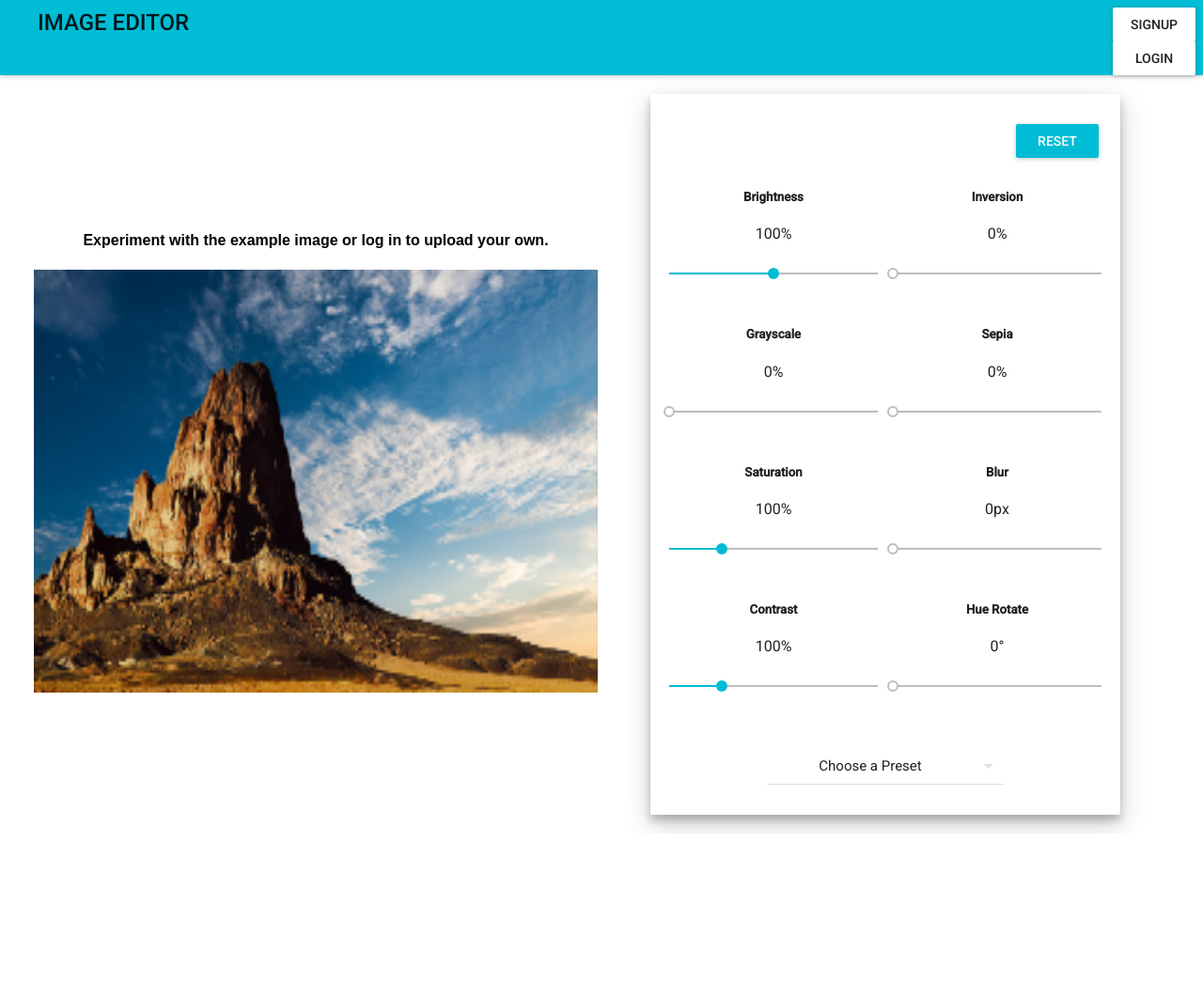
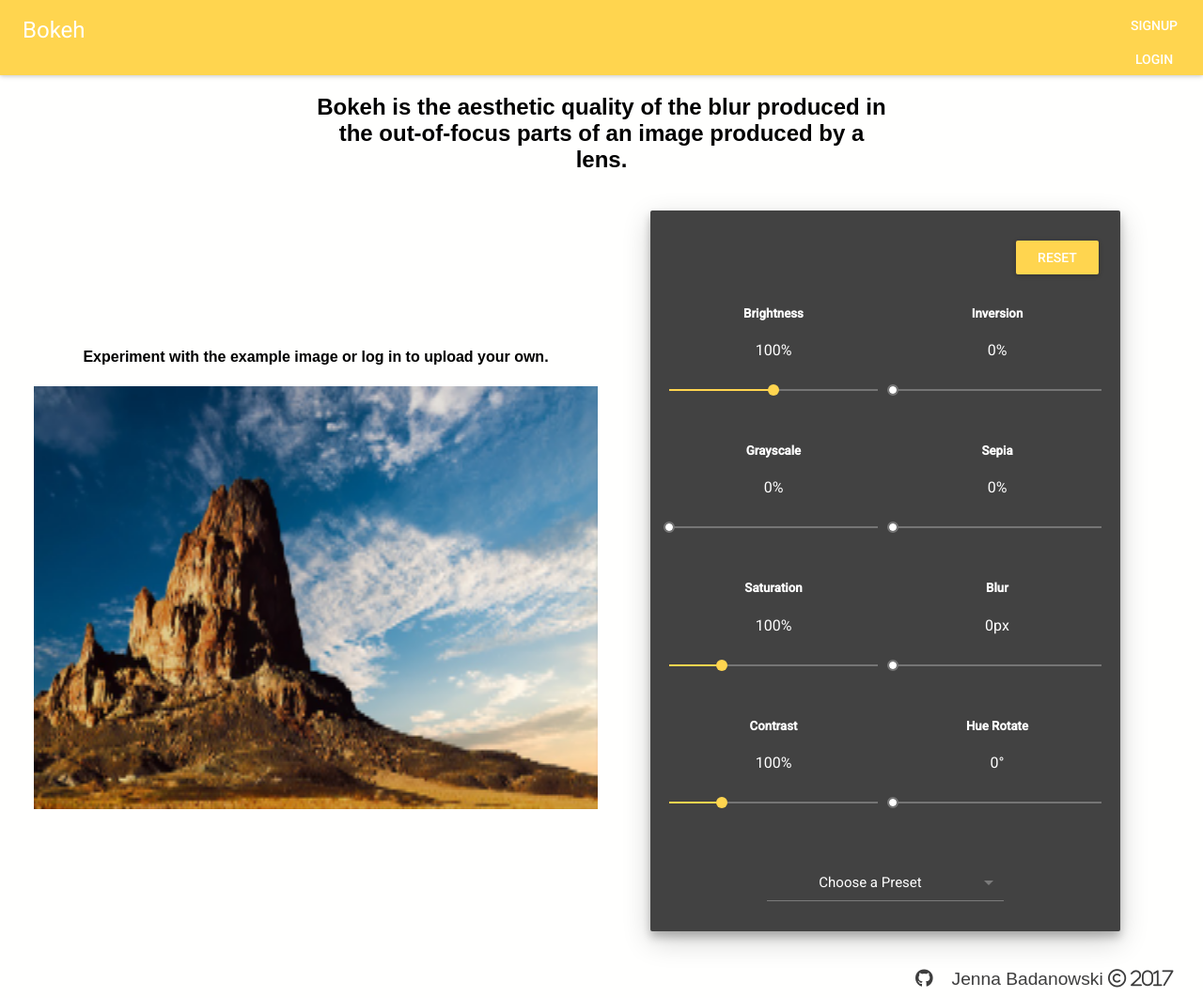
Before and after one commit to jbadan/meanImageEditor, a React (Create React App) app in the folder client/: page / in a window 1280 px wide. Shown: the whole page at 94% size. Before the commit the page ends 887 px from the top, so only its background shows below. Built offline with nearby package versions, Linux system fonts and the light colour scheme; a small style sheet from the web is missing.

Commit message:
added personalized styling

```diff
--- a/client/src/App.css
+++ b/client/src/App.css
@@ -20,3 +20,7 @@
 .hidden{
   display: none;
 }
+
+body{
+  background: #FFFFFE;
+}
--- a/client/src/Auth/Login.js
+++ b/client/src/Auth/Login.js
@@ -59,6 +59,12 @@ class Login extends Component {
   };
 
   render() {
+    const styles = {
+      buttonStyle:{
+        backgroundColor: 'transparent',
+        color: 'white'
+      },
+    };
     const actions = [
       <FlatButton
         label="Cancel"
@@ -76,7 +82,7 @@ class Login extends Component {
 
     return (
       <div>
-        <RaisedButton label="Login" onClick={this.handleOpen} />
+        <FlatButton style={styles.buttonStyle} label="Login" onClick={this.handleOpen} />
         <Dialog
           title="Login"
           actions={actions}
--- a/client/src/Auth/Signup.js
+++ b/client/src/Auth/Signup.js
@@ -64,6 +64,12 @@ class Signup extends Component {
   };
 
   render() {
+    const styles = {
+      buttonStyle:{
+        backgroundColor: 'transparent',
+        color: 'white'
+      },
+    };
 
     const actions = [
       <FlatButton
@@ -82,7 +88,7 @@ class Signup extends Component {
     ];
     return (
       <div>
-        <RaisedButton label="Signup" onClick={this.handleOpen} primary={this.props.primary}/>
+        <FlatButton style={styles.buttonStyle} label="Signup" onClick={this.handleOpen} primary={this.props.primary}/>
         <Dialog
           title="Signup"
           actions={actions}
--- /dev/null
+++ b/client/src/Footer.js
@@ -0,0 +1,42 @@
+import React, { Component } from 'react';
+import { AppBar, IconMenu, MenuItem, IconButton } from 'material-ui';
+import { Grid, Row, Col } from 'react-flexbox-grid';
+import Divider from 'material-ui/Divider';
+import {
+  BrowserRouter as Router,
+  Redirect, Link
+} from 'react-router-dom';
+
+
+
+
+
+class Footer extends Component {
+
+  render() {
+    const styles = {
+      links:{
+        color: "#3D3D3D",
+        padding: 10,
+        textDecoration: "none",
+        fontSize: '1.2em',
+
+      },
+      row:{
+        paddingTop: 20
+      }
+    };
+
+    return (
+      <Row style={styles.row}>
+        <Divider />
+        <Col xsOffset={9} xs={3}>
+          <a style={styles.links} href="https://github.com/jbadan/meanImageEditor"><i className="fa fa-github" aria-hidden="true"></i></a>
+          <a style={styles.links} href="www.jennabadanowski.com">Jenna Badanowski <i class="fa fa-copyright" aria-hidden="true"> 2017</i></a>
+        </Col>
+      </Row>
+    );
+  }
+}
+
+export default Footer;
--- a/client/src/Main/Main.js
+++ b/client/src/Main/Main.js
@@ -3,6 +3,7 @@ import ImageUpload from './ImageUpload';
 import Edit from './Edit.js';
 import Profile from '../Profile/Profile.js';
 import axios from 'axios';
+import Footer from '../Footer';
 
 import { Grid, Row, Col } from 'react-flexbox-grid';
 
@@ -168,7 +169,7 @@ render() {
           </Row>
           </div>
         </SwipeableViews>
-
+        <Footer />
     </div>
   )
 }
--- a/client/src/Navbar.js
+++ b/client/src/Navbar.js
@@ -63,24 +63,21 @@ class Navbar extends Component {
   }
 
   render() {
+    const styles = {
+      inline:{
+        display: "inline-block"
+      }
+    };
 
     return (
       <div>
         <AppBar
-          title={<FlatButton
-                containerElement={<Link to="/" />}
-                label={"Image Editor"}
-                labelStyle={{ fontSize: '1em'}}
-                />}
+          title="Bokeh"
           showMenuIconButton={false}
           iconElementRight={this.state.user.id ? <Logged user={this.state.user} logout={this.handleLogout}/> : (
-            <div className='nav-buttons'>
-              <div className='nav-button'>
+            <div style={styles.inline}>
                 <Signup lift={this.props.lift} primary={false}/>
-              </div>
-              <div className='nav-button'>
                 <Login lift={this.props.lift}/>
-              </div>
             </div>
 
           )}
--- a/client/src/NotLoggedInHome.js
+++ b/client/src/NotLoggedInHome.js
@@ -1,5 +1,6 @@
 import React, { Component } from 'react';
 import axios from 'axios';
+import Footer from './Footer';
 
 import placeholder from './placeholder.jpg';
 import Paper from 'material-ui/Paper';
@@ -297,6 +298,15 @@ render() {
 
   return (
     <Grid fluid>
+    <Row>
+      <Col xs>
+      <Row center="xs">
+        <Col xs={6}>
+          <h2> Bokeh is the aesthetic quality of the blur produced in the out-of-focus parts of an image produced by a lens. </h2>
+        </Col>
+      </Row>
+      </Col>
+    </Row>
     <Row middle="xs">
       <Col xs>
       <div style={imgStyle}>
@@ -419,6 +429,7 @@ render() {
         </Paper>
       </Col>
     </Row>
+    <Footer />
     </Grid>
   )
 }
--- a/client/src/index.js
+++ b/client/src/index.js
@@ -6,10 +6,11 @@ import registerServiceWorker from './registerServiceWorker';
 
 import MuiThemeProvider from 'material-ui/styles/MuiThemeProvider';
 import getMuiTheme from 'material-ui/styles/getMuiTheme';
+import customMuiTheme from './muiTheme';
 
 
 const Index = () => (
-  <MuiThemeProvider>
+  <MuiThemeProvider muiTheme={getMuiTheme(customMuiTheme)}>
     <App />
   </MuiThemeProvider>
 );
--- /dev/null
+++ b/client/src/muiTheme.js
@@ -0,0 +1,33 @@
+import {
+  cyanA400, cyan700,
+  pinkA200,
+  grey100, grey300, grey400, grey500,
+  white, darkBlack, fullWhite,
+  amber300, amber50, grey600, deepOrange200, grey800
+
+
+
+} from 'material-ui/styles/colors';
+import {fade} from 'material-ui/utils/colorManipulator';
+import spacing from 'material-ui/styles/spacing';
+
+export default {
+  spacing: spacing,
+  fontFamily: 'Roboto, sans-serif',
+  palette: {
+    primary1Color: amber300,
+    primary2Color: amber50,
+    primary3Color: grey600,
+    accent1Color: deepOrange200,
+    accent2Color: grey100,
+    accent3Color: grey500,
+    textColor: fullWhite,
+    secondaryTextColor: fade(fullWhite, 0.7),
+    alternateTextColor: fullWhite,
+    canvasColor: grey800,
+    borderColor: fade(fullWhite, 0.3),
+    disabledColor: fade(fullWhite, 0.3),
+    pickerHeaderColor: fade(fullWhite, 0.12),
+    clockCircleColor: fade(fullWhite, 0.12),
+  },
+};
```
